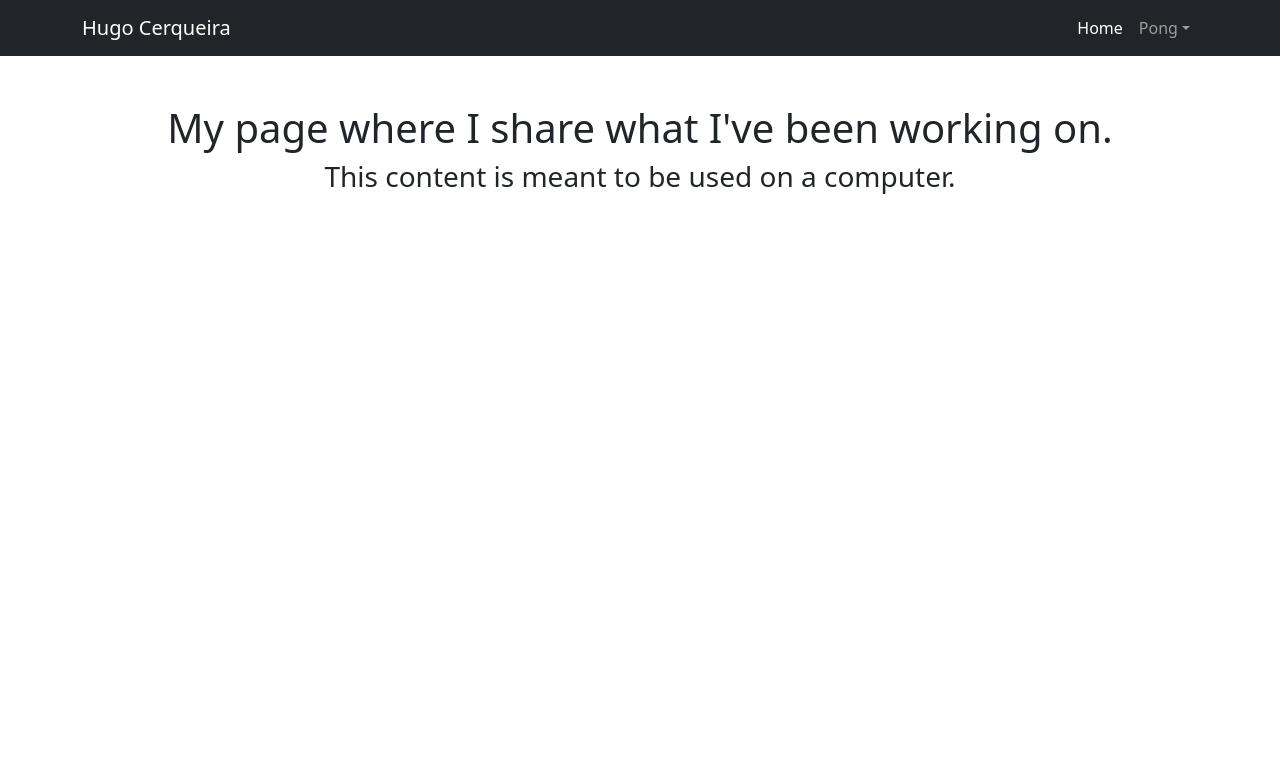
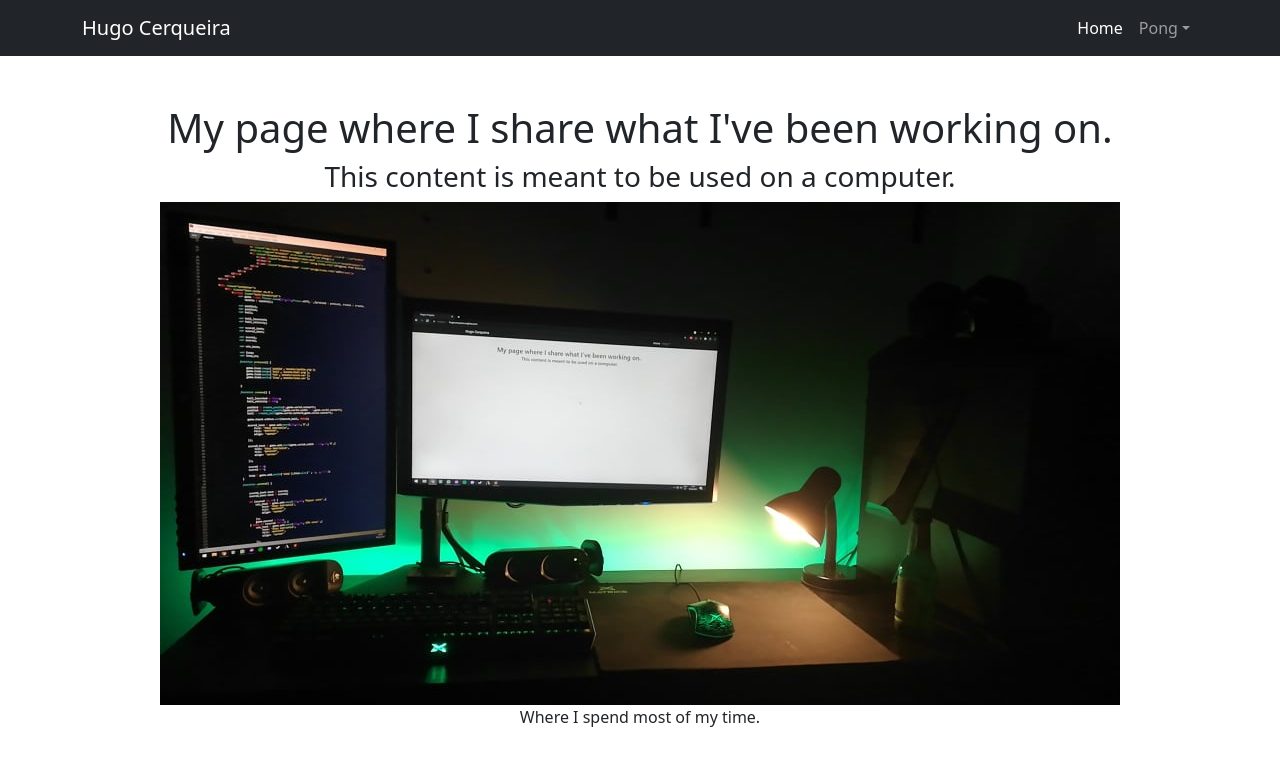
Before and after one commit to lagoavc/Projects, a plain HTML site: page index.html in a window 1280 px wide. Drawn offline with nearby package versions, Linux system fonts and the light colour scheme.

Commit message:
updated homepage

```diff
--- a/index.html
+++ b/index.html
@@ -36,6 +36,8 @@
             <div class="text-center mt-5">
                 <h1>My page where I share what I've been working on.</h1>
                 <h3>This content is meant to be used on a computer.</h3>
+                <img src="assets/setup.jpg">
+                <p>Where I spend most of my time.</p>
             </div>
         </div>
         <!-- Bootstrap core JS-->
```
Also changed, not shown: assets/setup.jpg (added).
